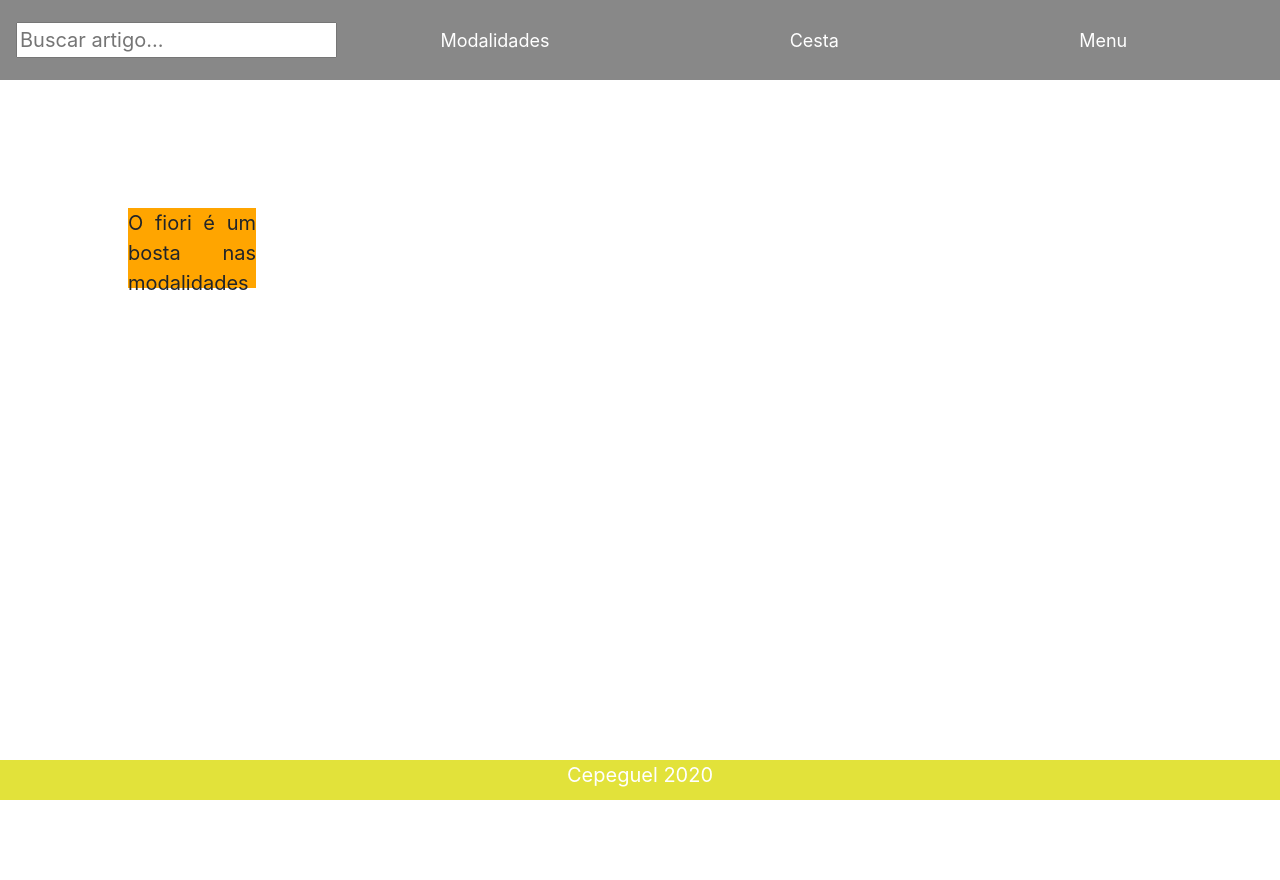
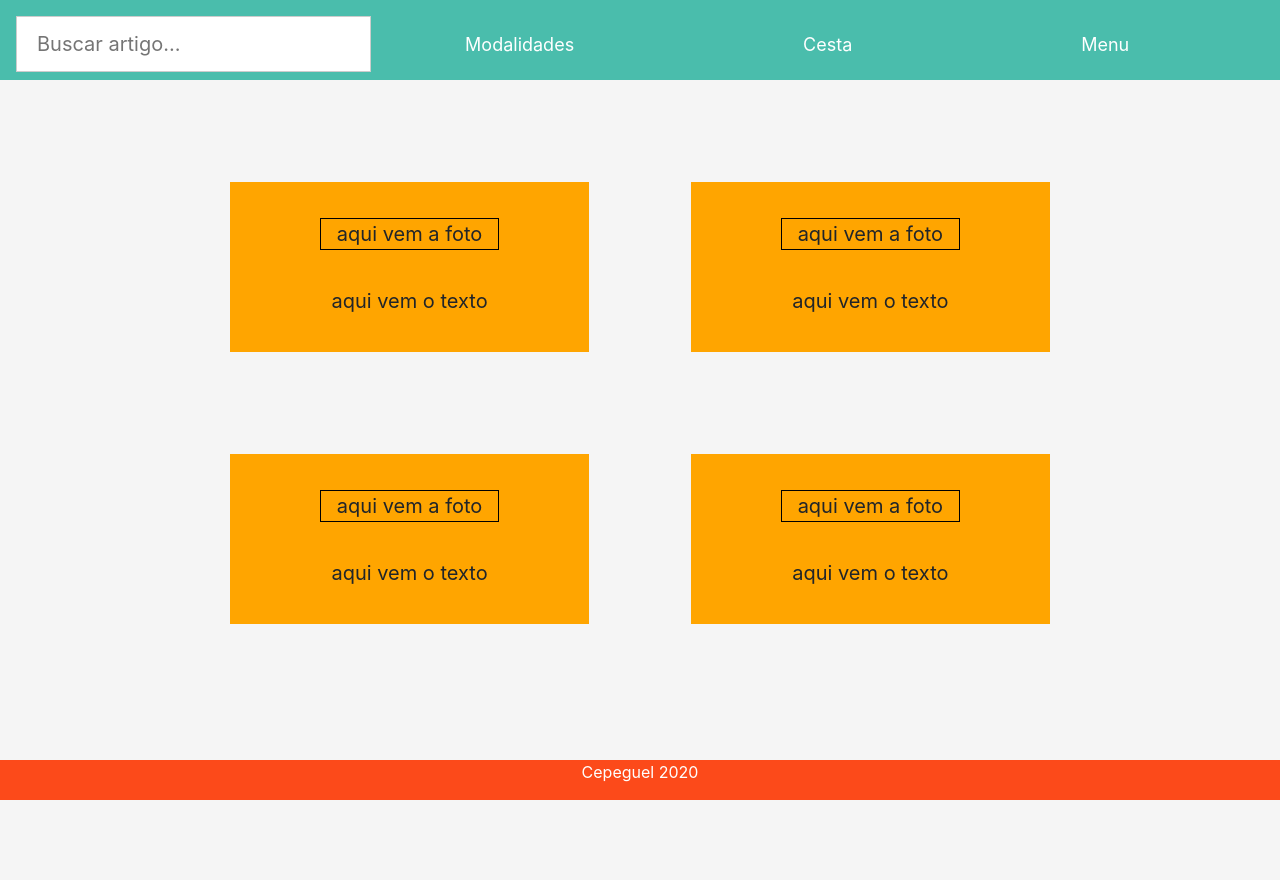
Before and after one commit to L-Fiori/cepeguel, a Django app: page /modalidades/ in a window 1280 px wide. Before the commit the page ends 800 px from the top, so only its background shows below. Run offline with Django 3.2, Linux system fonts and the light colour scheme; some libraries are stand-ins or nearby versions.

Commit message:
Layouts quase todos implementados

```diff
--- a/cepeguel/urls.py
+++ b/cepeguel/urls.py
@@ -15,15 +15,16 @@ Including another URLconf
 """
 from django.contrib import admin
 from django.urls import path, include
-
 from core import views
 
 urlpatterns = [
-    path('', views.home, name='home'),
+    path('', views.login, name='login'),
+    path('menu/', views.home, name='home'),
     path('admin/', admin.site.urls),
     path('artigo/', include('artigo.urls')),
     path('aluguel/', include('aluguel.urls')),
     path('modalidades/', views.modalidades, name='modalidades'),
-    path('menu/', views.menu, name='menu'),
-    path('cestadeprodutos/', views.cestadeprodutos, name='cestadeprodutos')
+    path('cestadeprodutos/', views.cestadeprodutos, name='cestadeprodutos'),
+    path('cadastro/', views.cadastro, name='cadastro'),
+
     ]
--- a/core/static/core/base.css
+++ b/core/static/core/base.css
@@ -3,7 +3,7 @@
 }
 
 .navbar {
-  background-color: rgb(136, 136, 136);
+  background-color: #4abdac;
   width: 100%;
   height: 10%;
   display: flex;
@@ -39,7 +39,7 @@
   bottom: 0;
   height: 5%;
   width: 100%;
-  background-color: rgb(226, 226, 58);
+  background-color: #fc4a1a;
   color: white;
   text-align: center;
 }
@@ -57,9 +57,9 @@
 }
 
 .button1 {
-  background-color: rgb(136, 136, 136);
+  background-color: #4abdac;
   color: white;
-  border: 2px solid rgb(136, 136, 136);
+  border: 2px solid #4abdac;
 }
 
 .button1:hover {
@@ -67,11 +67,133 @@
   color: black;
 }
 
+.fundo {
+  background-color: whitesmoke;
+  height: 100%;
+}
 .modalidade {
   background-color: orange;
-  width: 10%;
-  height: 10%;
+  width: 35%;
+  height: 90%;
   margin-left: 10%;
   margin-top: 10%;
   text-align: justify;
+  display: flex;
+  flex-direction: column;
 }
+
+.fotomodalidade {
+  width: 50%;
+  height: 50%;
+  margin-left: 25%;
+  margin-top: 10%;
+  border: 1px solid black;
+  text-align: center;
+}
+
+.textomodalidade {
+  width: 80%;
+  margin-left: 10%;
+  margin-bottom: 10%;
+  margin-top: 10%;
+  text-align: center;
+}
+
+.duasmodalidades {
+  display: flex;
+  flex-direction: row;
+  width: 80%;
+}
+
+.paginamodalidades {
+  text-align: justify;
+  display: flex;
+  flex-direction: column;
+  align-items: center;
+}
+
+.paginamenu {
+  display: flex;
+  flex-direction: column;
+  align-items: center;
+}
+
+.logo {
+  width: 30%;
+  text-align: center;
+  margin-top: 10%;
+  margin-bottom: 10%;
+}
+.textomenu {
+  color: black;
+  margin-top: 10%;
+}
+
+form {
+  padding-top: 10%;
+  background-color: whitesmoke;
+  height: 100%;
+}
+
+/* Full-width inputs */
+input[type="text"],
+input[type="password"] {
+  width: 100%;
+  padding: 12px 20px;
+  margin: 8px 0;
+  display: inline-block;
+  border: 1px solid #ccc;
+  box-sizing: border-box;
+}
+
+/* Set a style for all buttons */
+button {
+  background-color: #4abdac;
+  color: white;
+  padding: 14px 20px;
+  margin: 8px 0;
+  border: none;
+  cursor: pointer;
+  width: 100%;
+}
+
+/* Add a hover effect for buttons */
+button:hover {
+  opacity: 0.8;
+}
+
+/* Extra style for the cancel button (red) */
+.cancelbtn {
+  width: auto;
+  padding: 10px 18px;
+  background-color: #fc4a1a;
+}
+
+/* Add padding to containers */
+.container {
+  padding: 16px;
+}
+
+/* The "Forgot password" text */
+span.psw {
+  float: right;
+  padding-top: 16px;
+}
+
+/* Change styles for span and cancel button on extra small screens */
+@media screen and (max-width: 300px) {
+  span.psw {
+    display: block;
+    float: none;
+  }
+  .cancelbtn {
+    width: 100%;
+  }
+}
+
+.logologin {
+  border: 2px solid black;
+  text-align: center;
+  width: 30%;
+  margin-left: 35%;
+}
--- a/core/templates/core/base.html
+++ b/core/templates/core/base.html
@@ -2,7 +2,6 @@
 
 <html>
 <head>
-    <title>base</title>
 <link rel="stylesheet"  href="{% static 'core/base.css' %}" />
 <link rel="stylesheet" href="https://maxcdn.bootstrapcdn.com/bootstrap/4.0.0/css/bootstrap.min.css" integrity="sha384-Gn5384xqQ1aoWXA+058RXPxPg6fy4IWvTNh0E263XmFcJlSAwiGgFAW/dAiS6JXm" crossorigin="anonymous">
 </head>
@@ -22,8 +21,10 @@
             <button class="button button1" onclick="document.location='../menu'">Menu</button>
         </div>
     </div>
+    <div class="fundo">
     {% block content %}
     {% endblock %}
+    </div>
     <div class="footer">
         Cepeguel    2020
     </div>
--- a/core/templates/core/cestadeprodutos.html
+++ b/core/templates/core/cestadeprodutos.html
@@ -1,7 +1,8 @@
 {% extends 'core/base.html' %}
 
 {% block content %}
+<title>Cesta de produtos</title>
 
-O fiori é um bosta na cesta de produtos
+Vai ser muito parecido com o modalidades
 
 {% endblock %}
--- a/core/templates/core/modalidades.html
+++ b/core/templates/core/modalidades.html
@@ -1,9 +1,44 @@
 {% extends 'core/base.html' %}
 
 {% block content %}
-
-<div class= modalidade>
- O fiori é um bosta nas modalidades
+<title>Modalidades</title>
+<divc class= paginamodalidades>
+    <div class= duasmodalidades>
+        <div class= modalidade>
+            <div class= fotomodalidade>
+                aqui vem a foto
+            </div>
+            <div class= textomodalidade>
+                aqui vem o texto
+            </div>
+        </div>
+        <div class= modalidade>
+            <div class= fotomodalidade>
+                aqui vem a foto
+            </div>
+            <div class= textomodalidade>
+                aqui vem o texto
+            </div>
+        </div>
+    </div>
+    <div class= duasmodalidades>
+        <div class= modalidade>
+            <div class= fotomodalidade>
+                aqui vem a foto
+            </div>
+            <div class= textomodalidade>
+                aqui vem o texto
+            </div>
+        </div>
+        <div class= modalidade>
+            <div class= fotomodalidade>
+                aqui vem a foto
+            </div>
+            <div class= textomodalidade>
+                aqui vem o texto
+            </div>
+        </div>
+    </div>
 </div>
 
 {% endblock %}
--- a/core/views.py
+++ b/core/views.py
@@ -4,19 +4,25 @@ from django.shortcuts import render
 def home(request):
     context = {}
 
-    return render(request, 'core/base.html', context)
+    return render(request, 'core/menu.html', context)
 
 def modalidades(request):
     context = {}
 
     return render(request, 'core/modalidades.html', context)
 
-def menu(request):
-    context = {}
-
-    return render(request, 'core/menu.html', context)
 
 def cestadeprodutos(request):
     context = {}
 
     return render(request, 'core/cestadeprodutos.html', context)
+
+def login(request):
+    context = {}
+
+    return render(request, 'core/login.html', context)
+
+def cadastro(request):
+    context = {}
+
+    return render(request, 'core/cadastro.html', context)
```
Also changed, not shown: core/templates/core/cadastro.html (added, +109 -0 lines), core/templates/core/login.html (added, +27 -0 lines), core/templates/core/menu.html (+9 -2 lines), cepeguel/media/logo.png (added).
